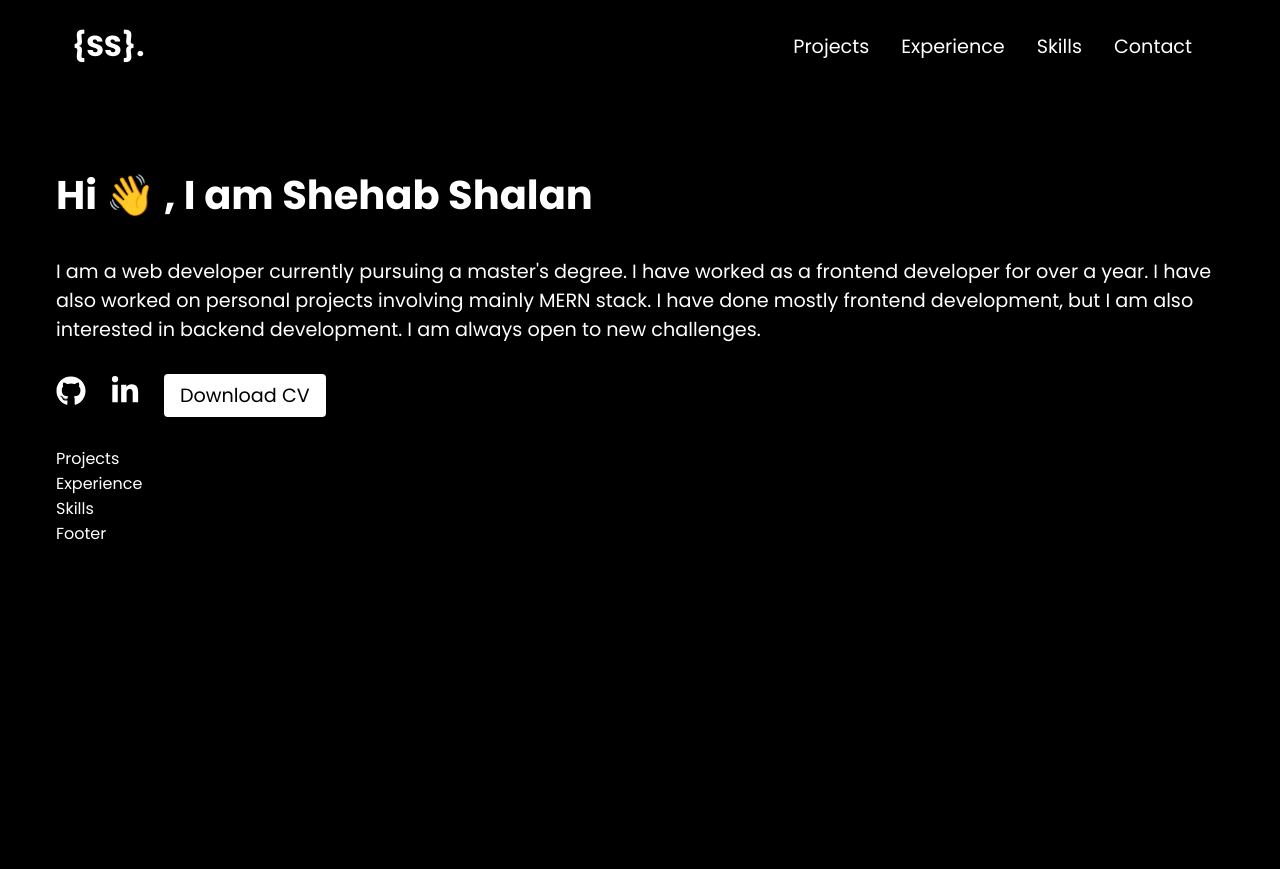
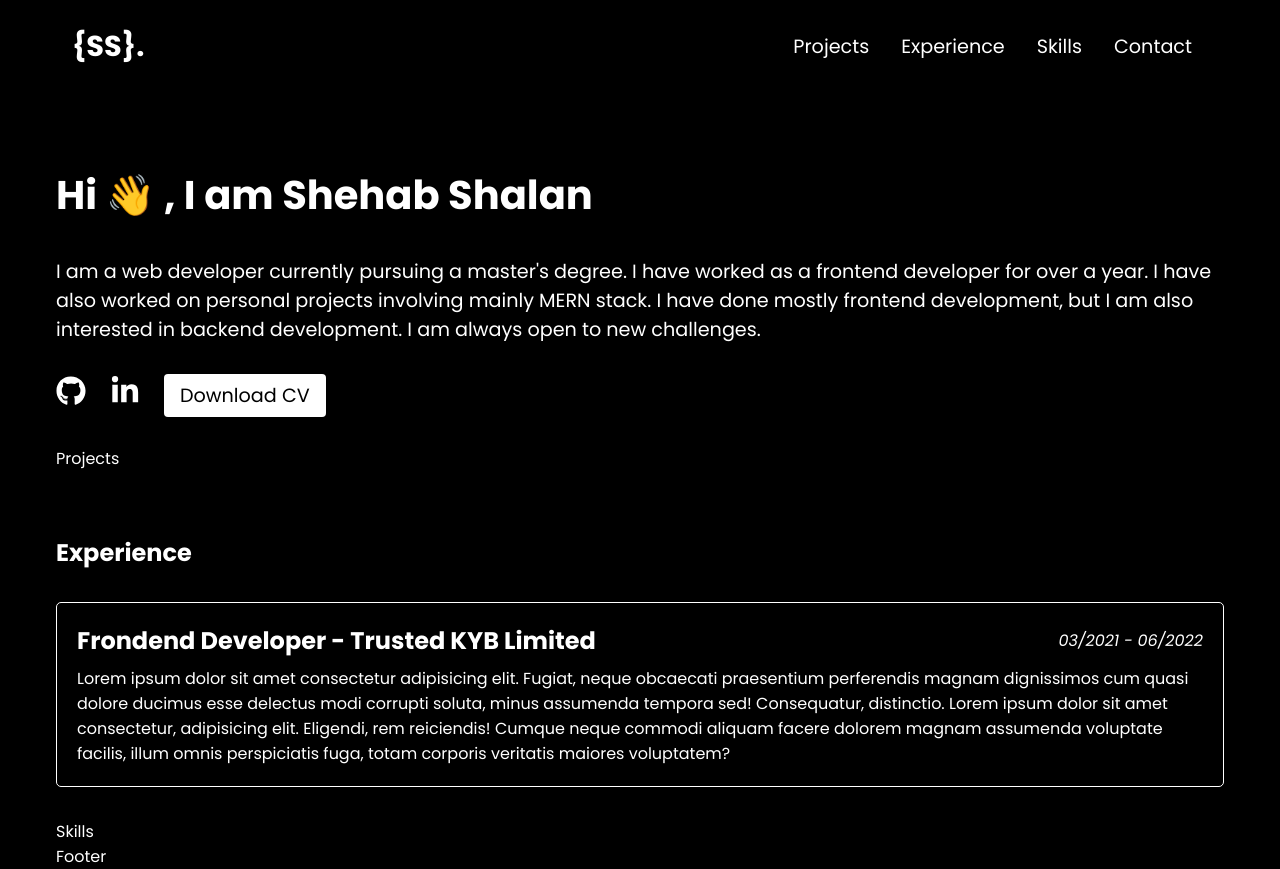
Before and after one commit to shehabshalan/minimal-react-portfolio, a React (Vite) app: page / in a window 1280 px wide. Before the commit the page ends 800 px from the top, so only its background shows below. Built offline with nearby package versions, Linux system fonts and the light colour scheme.

Commit message:
experience section completed

```diff
--- a/src/components/Experience/Experience.css
+++ b/src/components/Experience/Experience.css
@@ -0,0 +1,42 @@
+.experience {
+  margin-top: 4rem;
+  margin-bottom: 2rem;
+  width: 100%;
+  max-width: 1200px;
+}
+
+.experience-container-grid {
+  margin-top: 2rem;
+  display: grid;
+  grid-template-rows: repeat(auto-fill, 1fr);
+}
+
+.experience-container-grid .experience-card {
+  border-radius: 5px;
+  padding: 20px;
+  transition: all 0.2s ease-in-out;
+  border-radius: 5px;
+  border: 1px solid;
+  position: relative;
+  overflow: hidden;
+}
+
+.experience-container-grid .experience-card:hover {
+  transform: translateY(-5px);
+}
+
+.experience-container-grid .job-title-duration-section {
+  display: flex;
+  flex-direction: row;
+  justify-content: space-between;
+  align-items: center;
+  margin-bottom: 0.5rem;
+}
+.experience-container-grid .job-title-duration-section .job-title {
+  font-size: 1.5rem;
+  font-weight: bold;
+}
+.experience-container-grid .job-title-duration-section .duration {
+  font-size: 1rem;
+  font-style: italic;
+}
--- a/src/components/Experience/Experience.jsx
+++ b/src/components/Experience/Experience.jsx
@@ -1,7 +1,31 @@
 import React from "react";
 import "./Experience.css";
 const Experience = () => {
-  return <div>Experience</div>;
+  return (
+    <section className="experience">
+      <h1>Experience</h1>
+      <div className="experience-container-grid">
+        <div className="experience-card">
+          <div className="job-title-duration-section">
+            <h2 className="job-title">
+              Frondend Developer - <span>Trusted KYB Limited</span>
+            </h2>
+            <p className="duration">03/2021 - 06/2022</p>
+          </div>
+          <p className="experience-description">
+            Lorem ipsum dolor sit amet consectetur adipisicing elit. Fugiat,
+            neque obcaecati praesentium perferendis magnam dignissimos cum quasi
+            dolore ducimus esse delectus modi corrupti soluta, minus assumenda
+            tempora sed! Consequatur, distinctio. Lorem ipsum dolor sit amet
+            consectetur, adipisicing elit. Eligendi, rem reiciendis! Cumque
+            neque commodi aliquam facere dolorem magnam assumenda voluptate
+            facilis, illum omnis perspiciatis fuga, totam corporis veritatis
+            maiores voluptatem?
+          </p>
+        </div>
+      </div>
+    </section>
+  );
 };
 
 export default Experience;
```
